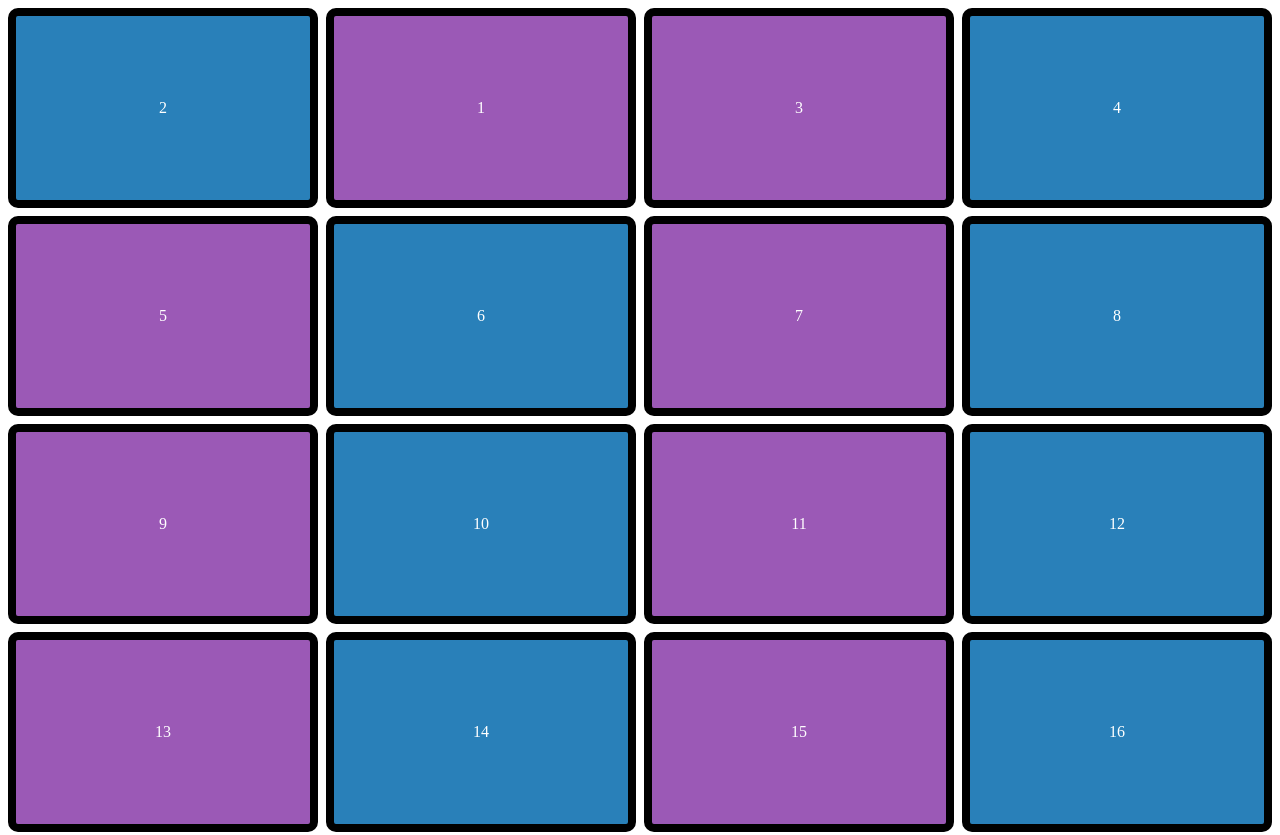
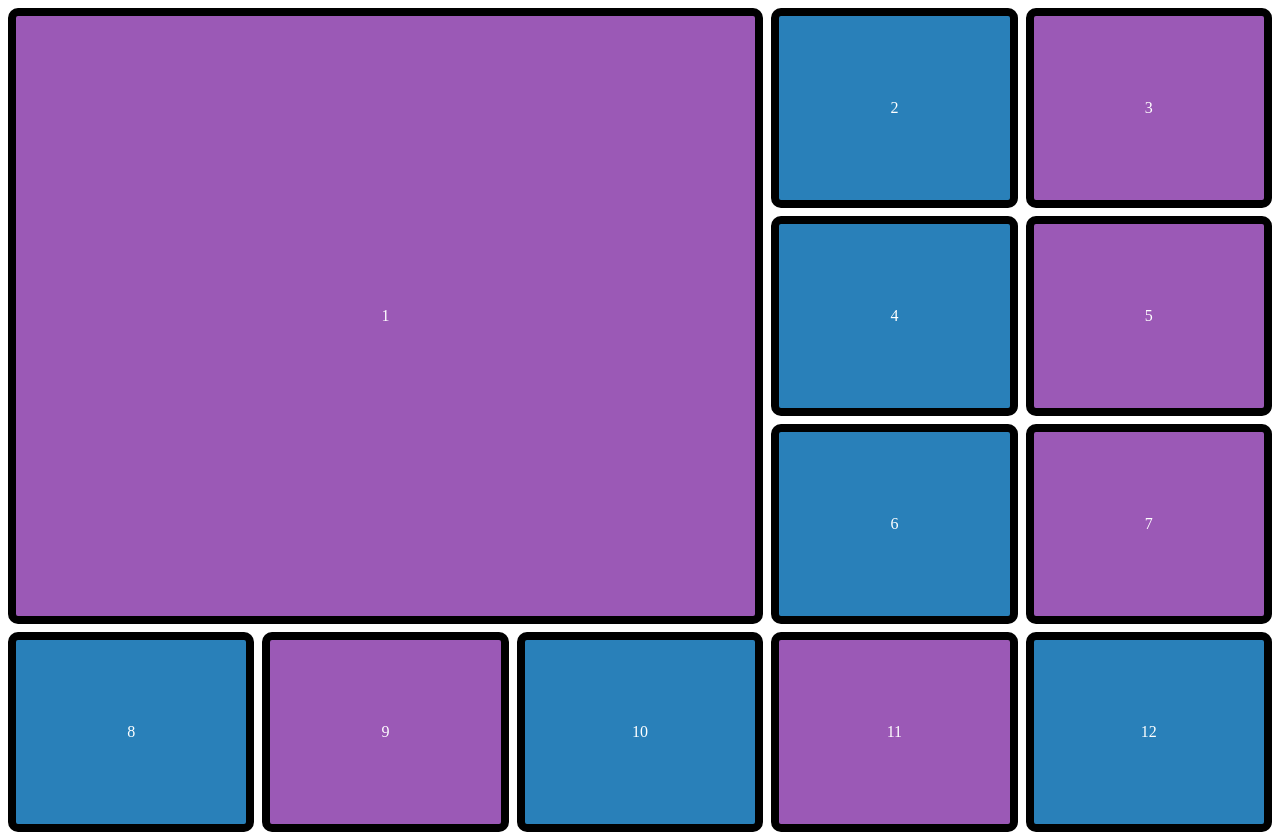
Before and after one commit to DasolPark/Nico_CSS_CSS-Master-Class, a plain HTML site: page grid.html in a window 1280 px wide. Shown: the top 835 px of the page. Drawn offline with Linux system fonts and the light colour scheme.

Commit message:
2-11. Grid Row, Row Start and Row End

```diff
--- a/grid.html
+++ b/grid.html
@@ -9,10 +9,8 @@
       .grid-container {
         display: grid;
         grid-auto-rows: 200px;
-        grid-template-columns: [line-start] 1fr [line-sexy] 1fr [line-david] 1fr [line-end] 1fr;
-        /* grid-template-columns: [line-start] repeat(5, 1fr) [line-end]; */
+        grid-template-columns: repeat(5, 1fr);
         grid-gap: 0.5rem;
-        grid-auto-flow: row dense;
       }
 
       .grid-item:nth-child(even) {
@@ -22,8 +20,9 @@
         background-color: #9b59b6;
       }
       .grid-item:first-child {
-        grid-column-start: line-sexy;
-        grid-column-end: line-david;
+        /* grid-row: 1/4; */
+        grid-row: span 3;
+        grid-column: span 3;
       }
       .grid-item {
         display: flex;
```
